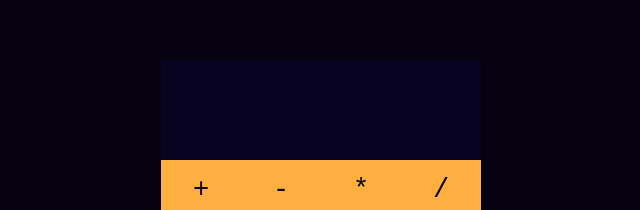
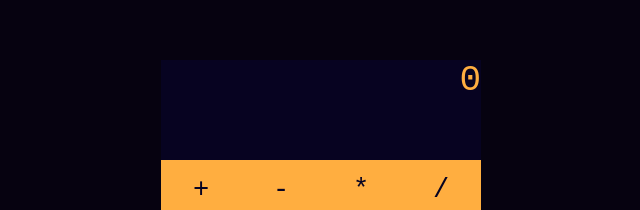
Before and after one commit to mperezs06408/React-Calculator, a React (Create React App) app: page / in a window 1280 px wide. Shown: the part 140-350 px from the top of the page, without its empty margins (319-959 px from the left). Built offline with nearby package versions, Linux system fonts and the light colour scheme.

Commit message:
Fixed bugs (1): (1) Empty screen when result is 0 or calculator is init. Empty space replaced by 0

```diff
--- a/src/component/Calculator.js
+++ b/src/component/Calculator.js
@@ -147,7 +147,7 @@ class Calculator extends React.Component {
     return (
       <div className="calc-container">
         <Screen>
-          {this.state.result == 0 ? this.state.screen : this.state.result}
+          {this.state.result == 0 ? this.state.screen === "" ? 0 : this.state.screen : this.state.result}
         </Screen>
         <div className="calc-buttons">
           <ButtonOperator onClick={this.buttonClicked} value="+">
```
